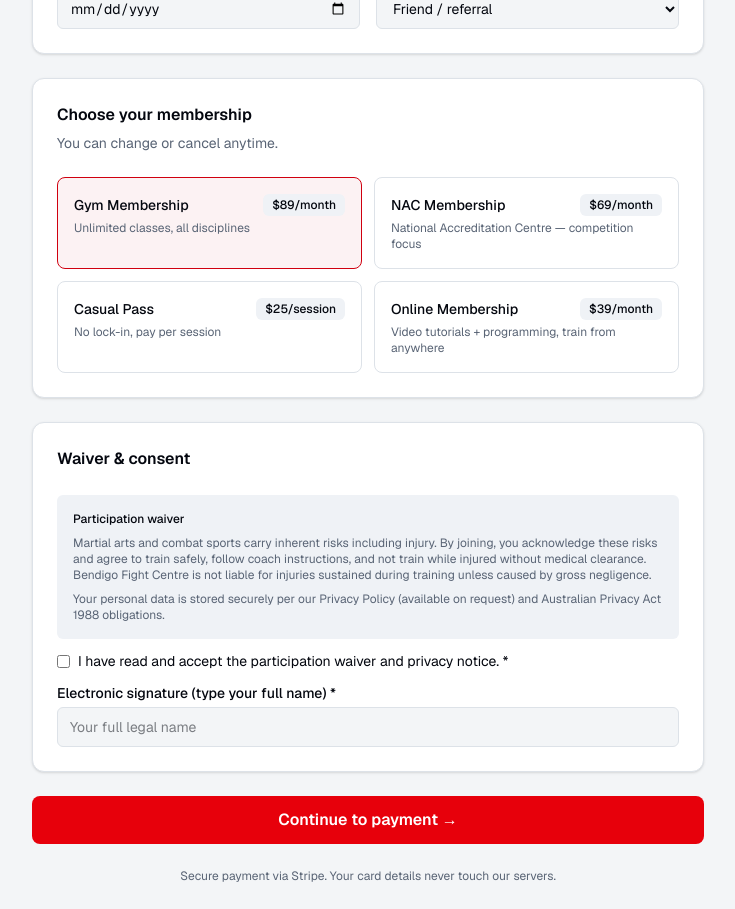
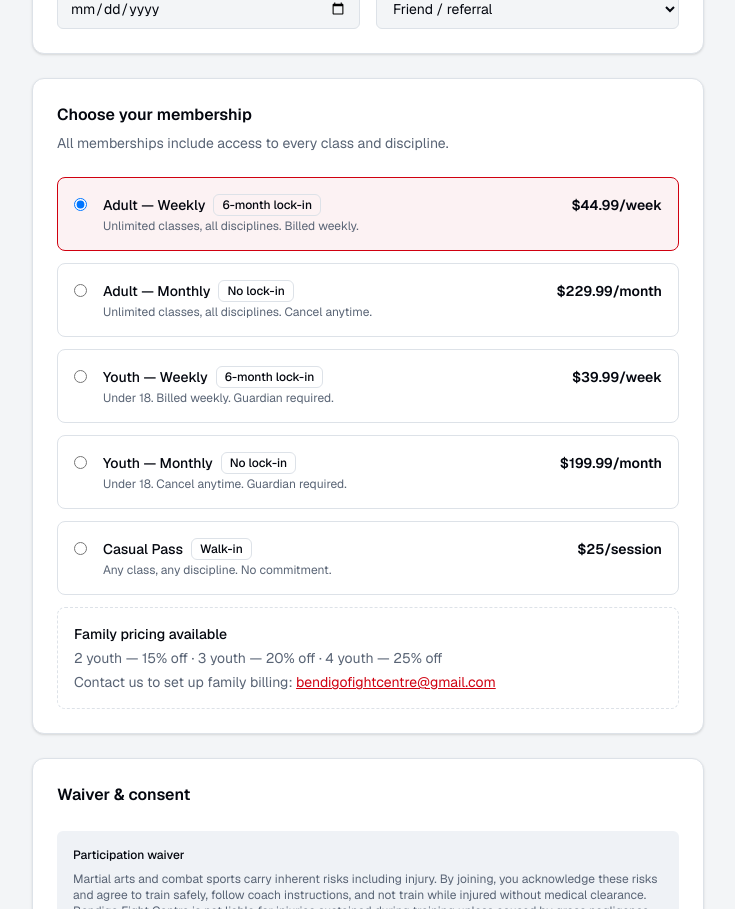
Before and after one commit to HeffTech003/BFC-Echo, a Next.js app in the folder command-centre/: page /join in a window 1280 px wide. Shown: the part 480-1389 px from the top of the page, without its empty margins (272-1007 px from the left). Built offline with nearby package versions, Linux system fonts and the light colour scheme; no server answers.

Commit message:
fix(join): correct BFC membership plans ΓÇö adult/youth weekly & monthly + casual, remove NAC/online

```diff
--- a/command-centre/src/app/join/actions.ts
+++ b/command-centre/src/app/join/actions.ts
@@ -15,13 +15,25 @@ const SUPABASE_URL     = process.env.NEXT_PUBLIC_SUPABASE_URL!;
 const SUPABASE_SVC_KEY = process.env.SUPABASE_SERVICE_ROLE_KEY!;
 const STRIPE_SECRET    = process.env.STRIPE_SECRET_KEY;
 
-// Stripe price IDs — create these in your Stripe Dashboard first
+/**
+ * Stripe price IDs — create matching products in Stripe Dashboard first.
+ * Add each price ID as an env var in Vercel (Settings → Environment Variables):
+ *   STRIPE_PRICE_ADULT_WEEKLY   → recurring weekly  $44.99  (6-month lock-in enforced via contract)
+ *   STRIPE_PRICE_ADULT_MONTHLY  → recurring monthly $229.99 (no lock-in)
+ *   STRIPE_PRICE_YOUTH_WEEKLY   → recurring weekly  $39.99  (6-month lock-in)
+ *   STRIPE_PRICE_YOUTH_MONTHLY  → recurring monthly $199.99 (no lock-in)
+ *   STRIPE_PRICE_CASUAL         → one-time          $25.00
+ */
 const PLAN_PRICE_IDS: Record<string, string> = {
-  gym_monthly:  process.env.STRIPE_PRICE_GYM_MONTHLY  ?? "",
-  nac_monthly:  process.env.STRIPE_PRICE_NAC_MONTHLY  ?? "",
-  casual:       process.env.STRIPE_PRICE_CASUAL        ?? "",
-  online:       process.env.STRIPE_PRICE_ONLINE        ?? "",
+  adult_weekly:   process.env.STRIPE_PRICE_ADULT_WEEKLY   ?? "",
+  adult_monthly:  process.env.STRIPE_PRICE_ADULT_MONTHLY  ?? "",
+  youth_weekly:   process.env.STRIPE_PRICE_YOUTH_WEEKLY   ?? "",
+  youth_monthly:  process.env.STRIPE_PRICE_YOUTH_MONTHLY  ?? "",
+  casual:         process.env.STRIPE_PRICE_CASUAL          ?? "",
 };
+
+// Casual is a one-time payment; all others are subscriptions
+const CASUAL_PLANS = new Set(["casual"]);
 
 export async function submitJoinForm(formData: FormData) {
   const first_name     = String(formData.get("first_name") ?? "").trim();
@@ -30,7 +42,7 @@ export async function submitJoinForm(formData: FormData) {
   const phone          = String(formData.get("phone") ?? "").trim() || null;
   const date_of_birth  = String(formData.get("date_of_birth") ?? "").trim() || null;
   const source         = String(formData.get("source") ?? "other");
-  const plan           = String(formData.get("plan") ?? "gym_monthly");
+  const plan           = String(formData.get("plan") ?? "adult_weekly");
   const signed_name    = String(formData.get("signed_name") ?? "").trim();
   const waiver_accepted = formData.get("waiver_accepted") === "on";
 
@@ -108,7 +120,7 @@ export async function submitJoinForm(formData: FormData) {
   const priceId = PLAN_PRICE_IDS[plan];
   if (!priceId) redirect("/join?error=Selected+plan+not+yet+available+online.+Please+call+us.");
 
-  const isCasual = plan === "casual";
+  const isCasual = CASUAL_PLANS.has(plan);
   const checkoutBody = new URLSearchParams({
     customer: stripeCustomerId,
     mode: isCasual ? "payment" : "subscription",
--- a/command-centre/src/app/join/page.tsx
+++ b/command-centre/src/app/join/page.tsx
@@ -1,11 +1,12 @@
 /**
  * /join — Public member sign-up flow
- * Step 1: Personal details + membership plan selection
- * Step 2: Waiver acceptance (reuses form_links system)
- * Step 3: Payment setup (Stripe Checkout or GoCardless)
- *
- * This is a server-rendered public page (no auth required).
- * On submission it creates: member record → Stripe customer → Checkout session
+ * Correct BFC pricing as of 2026:
+ *   Adult Weekly 6-month lock-in: $44.99/wk
+ *   Adult Monthly no lock-in:     $229.99/mo
+ *   Youth Weekly 6-month lock-in: $39.99/wk
+ *   Youth Monthly no lock-in:     $199.99/mo
+ *   Casual walk-in:               $25/session
+ *   Family discounts handled via contact — not automated
  */
 import { Card, CardContent, CardHeader, CardTitle, CardDescription } from "@/components/ui/card";
 import { Badge } from "@/components/ui/badge";
@@ -14,13 +15,50 @@ import { submitJoinForm } from "./actions";
 export const metadata = { title: "Join Bendigo Fight Centre" };
 
 const PLANS = [
-  { id: "gym_monthly",   label: "Gym Membership",    price: "$89/month",  description: "Unlimited classes, all disciplines" },
-  { id: "nac_monthly",   label: "NAC Membership",    price: "$69/month",  description: "National Accreditation Centre — competition focus" },
-  { id: "casual",        label: "Casual Pass",        price: "$25/session", description: "No lock-in, pay per session" },
-  { id: "online",        label: "Online Membership",  price: "$39/month",  description: "Video tutorials + programming, train from anywhere" },
+  {
+    id: "adult_weekly",
+    label: "Adult — Weekly",
+    price: "$44.99/week",
+    badge: "6-month lock-in",
+    description: "Unlimited classes, all disciplines. Billed weekly.",
+  },
+  {
+    id: "adult_monthly",
+    label: "Adult — Monthly",
+    price: "$229.99/month",
+    badge: "No lock-in",
+    description: "Unlimited classes, all disciplines. Cancel anytime.",
+  },
+  {
+    id: "youth_weekly",
+    label: "Youth — Weekly",
+    price: "$39.99/week",
+    badge: "6-month lock-in",
+    description: "Under 18. Billed weekly. Guardian required.",
+  },
+  {
+    id: "youth_monthly",
+    label: "Youth — Monthly",
+    price: "$199.99/month",
+    badge: "No lock-in",
+    description: "Under 18. Cancel anytime. Guardian required.",
+  },
+  {
+    id: "casual",
+    label: "Casual Pass",
+    price: "$25/session",
+    badge: "Walk-in",
+    description: "Any class, any discipline. No commitment.",
+  },
 ] as const;
 
-export default function JoinPage({ searchParams }: { searchParams: { error?: string; plan?: string } }) {
+export default async function JoinPage({
+  searchParams,
+}: {
+  searchParams: Promise<{ error?: string; plan?: string }>;
+}) {
+  const { error, plan: defaultPlan } = await searchParams;
+
   return (
     <main className="min-h-screen bg-background py-12 px-4">
       <div className="mx-auto max-w-2xl">
@@ -35,9 +73,9 @@ export default function JoinPage({ searchParams }: { searchParams: { error?: str
           </p>
         </div>
 
-        {searchParams.error && (
+        {error && (
           <div className="mb-6 rounded-lg bg-destructive/10 p-4 text-sm text-destructive">
-            {searchParams.error}
+            {error}
           </div>
         )}
 
@@ -91,22 +129,37 @@ export default function JoinPage({ searchParams }: { searchParams: { error?: str
           <Card>
             <CardHeader>
               <CardTitle className="text-base">Choose your membership</CardTitle>
-              <CardDescription>You can change or cancel anytime.</CardDescription>
+              <CardDescription>All memberships include access to every class and discipline.</CardDescription>
             </CardHeader>
-            <CardContent className="grid gap-3 md:grid-cols-2">
+            <CardContent className="space-y-3">
               {PLANS.map(plan => (
                 <label key={plan.id}
-                  className="relative flex cursor-pointer flex-col gap-1 rounded-lg border p-4 hover:border-primary [&:has(input:checked)]:border-primary [&:has(input:checked)]:bg-primary/5">
+                  className="relative flex cursor-pointer items-start gap-4 rounded-lg border p-4 hover:border-primary [&:has(input:checked)]:border-primary [&:has(input:checked)]:bg-primary/5">
                   <input type="radio" name="plan" value={plan.id}
-                    defaultChecked={plan.id === (searchParams.plan ?? "gym_monthly")}
-                    className="sr-only" />
-                  <div className="flex items-center justify-between">
-                    <span className="font-medium text-sm">{plan.label}</span>
-                    <Badge variant="secondary" className="text-xs">{plan.price}</Badge>
+                    defaultChecked={plan.id === (defaultPlan ?? "adult_weekly")}
+                    className="mt-1 shrink-0" />
+                  <div className="flex-1 min-w-0">
+                    <div className="flex items-center gap-2 flex-wrap">
+                      <span className="font-medium text-sm">{plan.label}</span>
+                      <Badge variant="outline" className="text-xs">{plan.badge}</Badge>
+                      <span className="ml-auto font-semibold text-sm">{plan.price}</span>
+                    </div>
+                    <p className="text-xs text-muted-foreground mt-0.5">{plan.description}</p>
                   </div>
-                  <span className="text-xs text-muted-foreground">{plan.description}</span>
                 </label>
               ))}
+
+              {/* Family pricing callout */}
+              <div className="rounded-lg border border-dashed p-4 text-sm text-muted-foreground">
+                <p className="font-medium text-foreground mb-1">Family pricing available</p>
+                <p>2 youth — 15% off · 3 youth — 20% off · 4 youth — 25% off</p>
+                <p className="mt-1">
+                  Contact us to set up family billing:{" "}
+                  <a href="mailto:bendigofightcentre@gmail.com" className="text-primary underline">
+                    bendigofightcentre@gmail.com
+                  </a>
+                </p>
+              </div>
             </CardContent>
           </Card>
 
```
